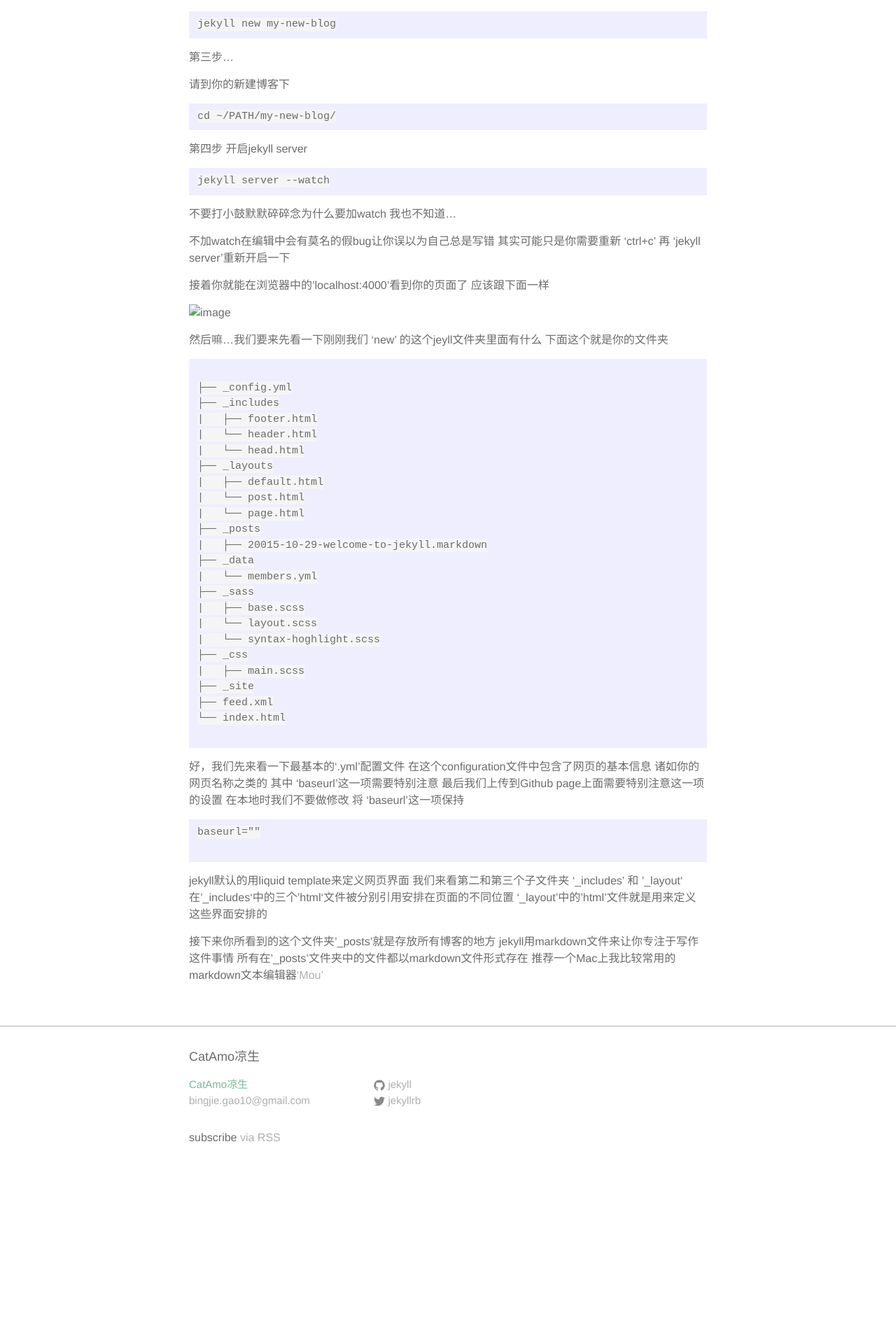
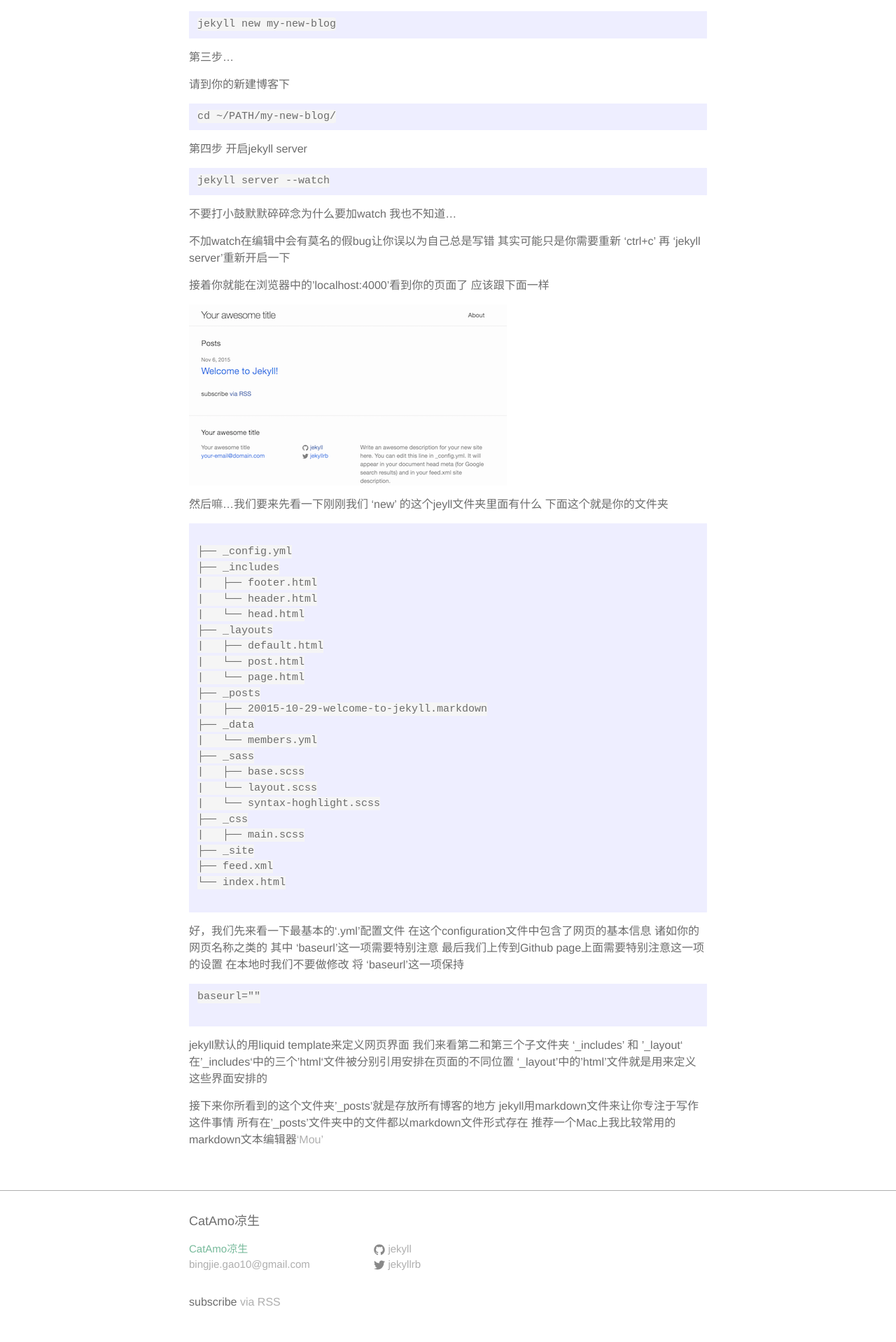
Before and after one commit to BingjieGao/bingjiegao.github.io, a Jekyll site: the page built from _posts/2015-11-06-jekyll-1.md, in a window 1280 px wide. Shown: the part 763-2681 px from the top of the page at 70% size. Built offline with Jekyll 4.4.1, drawn with Linux system fonts in a browser that asks for light colours; nearby versions of some CDN libraries; Markdown is read by kramdown in place of the engine named in the settings; before the commit the page ends 2446 px from its top, so only the background shows below that.

Commit message:
Update 2015-11-06-jekyll-1.md

```diff
--- a/_posts/2015-11-06-jekyll-1.md
+++ b/_posts/2015-11-06-jekyll-1.md
@@ -59,7 +59,7 @@
 
 接着你就能在浏览器中的'localhost:4000'看到你的页面了 应该跟下面一样
 
-![image](../img/1.png)
+![image](/TempBlogs/img/1.png)
 
 然后嘛...我们要来先看一下刚刚我们 ‘new’ 的这个jeyll文件夹里面有什么
 下面这个就是你的文件夹
```
